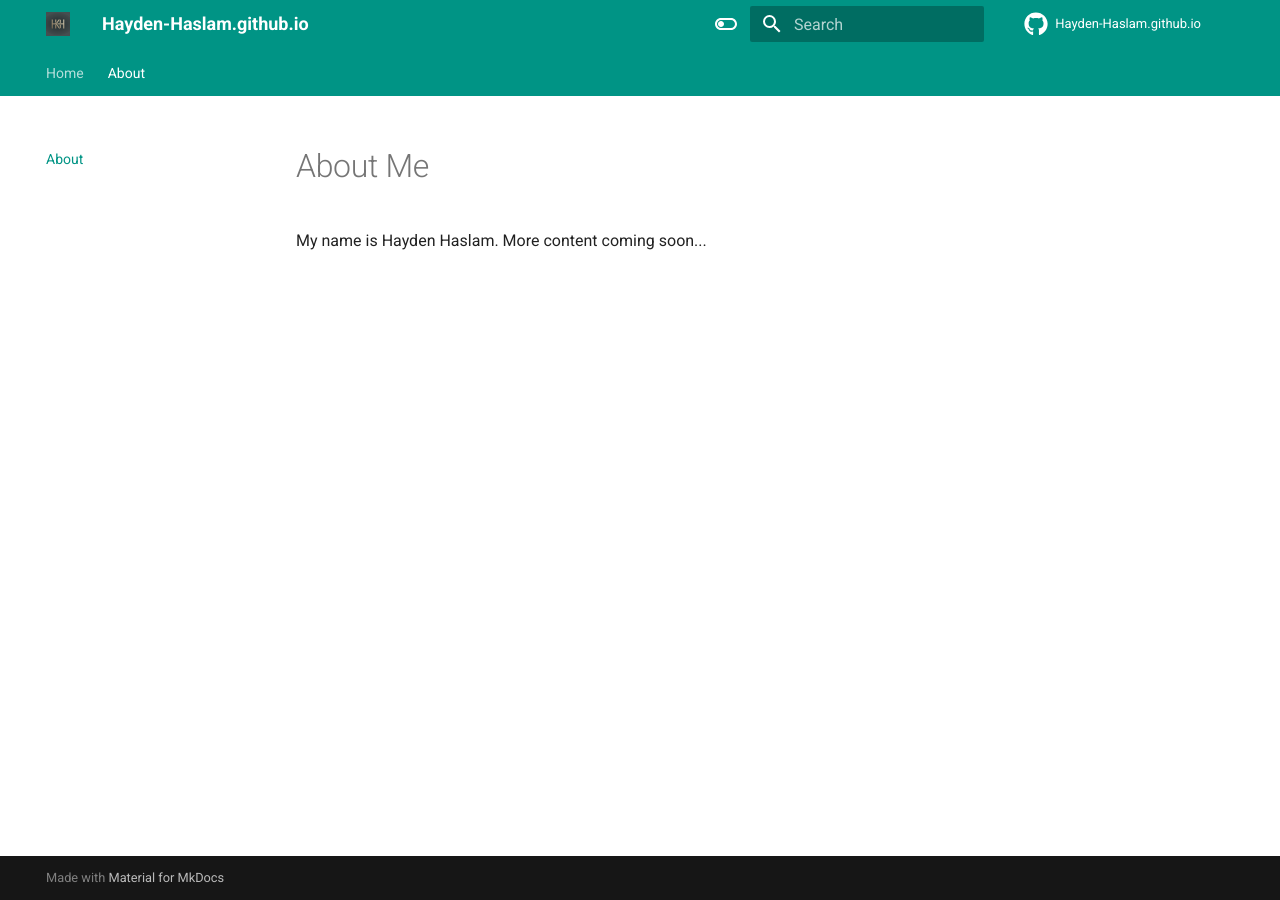
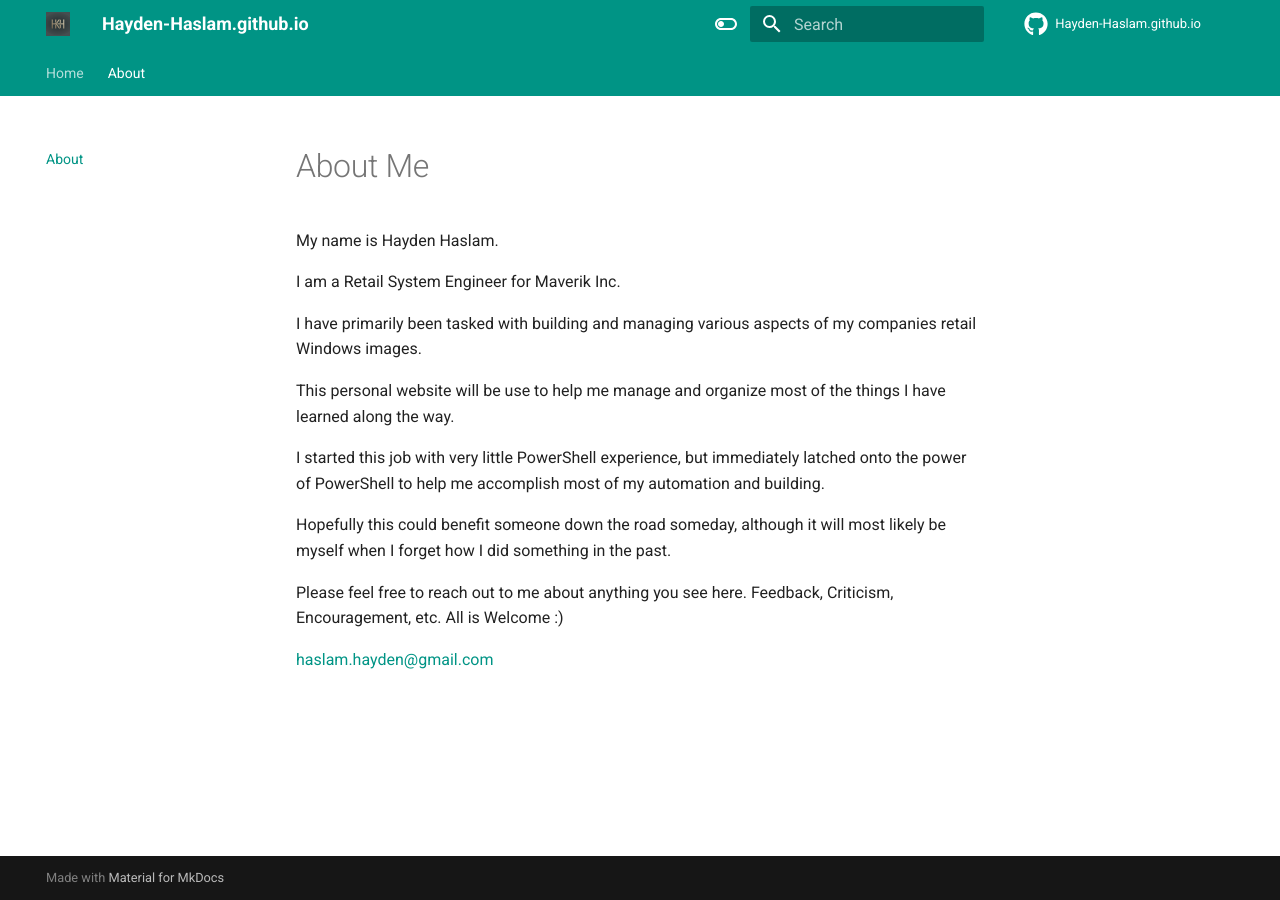
Before and after one commit to Hayden-Haslam/Hayden-Haslam.github.io, an MkDocs documentation site: the page built from docs/about.md, in a window 1280 px wide. Built offline with MkDocs 1.6.1 and Material for MkDocs 9.7.7, drawn with Linux system fonts in a browser that asks for light colours; comment, search, counter and statistics services are not loaded.

```diff
--- a/docs/about.md
+++ b/docs/about.md
@@ -1,4 +1,23 @@
 # About Me
 
 My name is Hayden Haslam.
-More content coming soon...
+
+I am a Retail System Engineer for Maverik Inc.
+
+I have primarily been tasked with building and managing various aspects of my
+companies retail Windows images.
+
+This personal website will be use to help me manage and organize most of the
+things I have learned along the way.
+
+I started this job with very little PowerShell experience, but immediately
+latched onto the power of PowerShell to help me accomplish most of my automation
+and building.
+
+Hopefully this could benefit someone down the road someday, although it will
+most likely be myself when I forget how I did something in the past.
+
+Please feel free to reach out to me about anything you see here. Feedback,
+Criticism, Encouragement, etc. All is Welcome :)
+
+[haslam.hayden@gmail.com](mailto:haslam.hayden@gmail.com)
```
Also changed, not shown: docs/05032024.md (added, +89 -0 lines), docs/index.md (+1 -1 lines), docs/testpage.md (deleted, +0 -3 lines).
